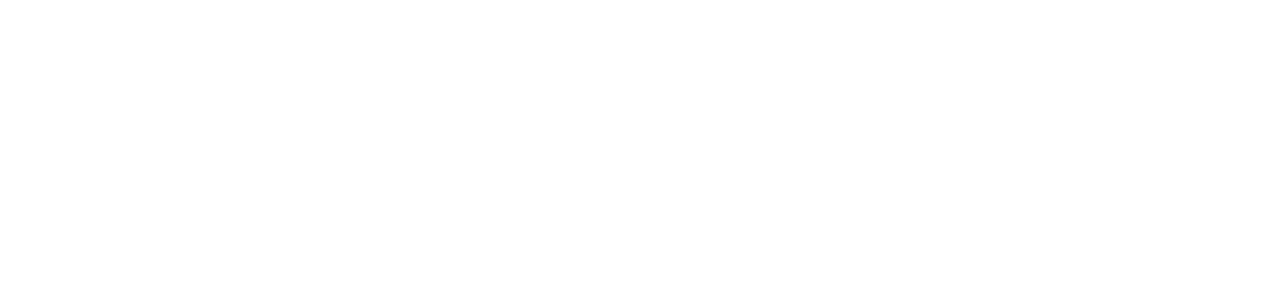
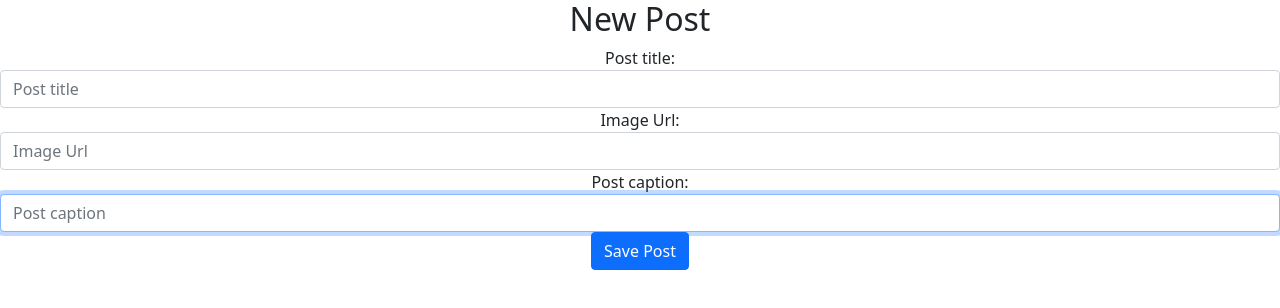
Before and after one commit to angela-therese/gifter, a React (Create React App) app in the folder Gifter/client/gifter/: page /post/edit/1 in a window 1280 px wide. Before the commit this address had no page. Shown: the top 308 px of the page. Built offline with nearby package versions, Linux system fonts and the light colour scheme.

Commit message:
non-persistent like button and delete button

```diff
--- a/Gifter/client/gifter/src/components/ApplicationViews.js
+++ b/Gifter/client/gifter/src/components/ApplicationViews.js
@@ -19,9 +19,11 @@ const ApplicationViews = () => {
         {/* <PostForm /> */}
       </Route>
 
+     < Route path="/post/edit/:id" element={<PostForm/>}>
+     </Route>
+
       <Route path="/post/:id" element={<PostDetails/>} >
       </Route>
-
 
       <Route path="/users" element={<UserList/>}>
       </Route>
--- a/Gifter/client/gifter/src/components/Post/Post.js
+++ b/Gifter/client/gifter/src/components/Post/Post.js
@@ -1,10 +1,57 @@
-import React from "react";
+import React, { useContext } from "react";
 import { Card, CardImg, CardBody } from "reactstrap";
-import { Link } from "react-router-dom";
+import { Link, useParams, useNavigate } from "react-router-dom";
+import { PostContext } from "../../providers/PostProvider";
+
+
+
+
 
 
 const Post = ({ post }) => {
+  const navigate = useNavigate();
+
+  const { deletePost} =useContext(PostContext)
+
+  const handlePostDelete = () => {
+    deletePost(post.id)
+        .then(() => {
+           navigate('/')
+        })
+
+  }
+
+  if(post.userProfile.id === 4)
+  {
   return (
+    <Card className="m-4">
+       <Link to={`/user/${post.userProfile.id}`}><p className="text-left px-2">Posted by: {post.userProfile.name}</p></Link>
+      <CardImg top src={post.imageUrl} alt={post.title} />
+      <CardBody>
+        <Link to={`/post/${post.id}`}>
+          <strong>{post.title}</strong>
+        </Link>
+        <p>{post.caption}</p>
+       <section>
+         <Link to={`/post/edit/${post.id}`}>
+        <button>Edit</button>
+       </Link>
+        <button onClick={handlePostDelete}>Delete</button>
+
+       </section>
+
+        <p>Comments</p>
+        {/* {post.comments.map((p) => {
+          return <p key={post.id}>{p.message}</p>
+        })
+        } */}
+      </CardBody>
+    </Card>
+  )
+  }
+  else
+  {
+    return (
     <Card className="m-4">
        <Link to={`/user/${post.userProfile.id}`}><p className="text-left px-2">Posted by: {post.userProfile.name}</p></Link>
       <CardImg top src={post.imageUrl} alt={post.title} />
@@ -18,10 +65,10 @@ const Post = ({ post }) => {
           return <p key={post.id}>{p.message}</p>
         })
         } */}
-
       </CardBody>
     </Card>
-  );
+  );}
+
 };
 
 export default Post;
--- a/Gifter/client/gifter/src/components/Post/PostDetails.js
+++ b/Gifter/client/gifter/src/components/Post/PostDetails.js
@@ -7,6 +7,7 @@ const PostDetails = () => {
   const [post, setPost] = useState();
   const { getPost } = useContext(PostContext);
   const { id } = useParams();
+  const [count, setCount] = useState(0)
 
   useEffect(() => {
     getPost(id).then(setPost);
@@ -16,11 +17,22 @@ const PostDetails = () => {
     return null;
   }
 
+
+
+  function countLikes(){
+
+      setCount(count + 1)
+
+  }
+
+
   return (
     <div className="container">
       <div className="row justify-content-center">
         <div className="col-sm-12 col-lg-6">
           <Post post={post} />
+          <button onClick={countLikes}>Like</button>
+          <p id="counter-label">{count} likes</p>
           {/* <ListGroup>
             {post.comments?.map((c) => (
               <ListGroupItem>{c.message}</ListGroupItem>
--- a/Gifter/client/gifter/src/components/Post/PostForm.js
+++ b/Gifter/client/gifter/src/components/Post/PostForm.js
@@ -1,7 +1,7 @@
 import React, { useContext, useState } from "react";
 import { PostContext } from "../../providers/PostProvider";
 // import PostList from "./PostList";
-import { useNavigate} from "react-router-dom";
+import { useNavigate, useParams} from "react-router-dom";
 
 
 const currentTime = new Date();
@@ -21,7 +21,7 @@ const PostForm = () => {
 
     }
   )
-
+   const {postId} = useParams();
   const navigate = useNavigate();
 
     const handleControlledInputChange = (event) => {
@@ -38,6 +38,7 @@ const PostForm = () => {
 
     // Stop auto refreshing
     const handleClickSavePost = (event) => {
+
       event.preventDefault() //Prevents the browser from submitting the form
       const newPost = { ...post}
       addPost(post).then((p) => {
@@ -47,15 +48,16 @@ const PostForm = () => {
       })
     }
 
+    if(postId){
 
       return (
         <div>
         <form className="postForm">
-          <h2 className="postForm__title">New Post</h2>
+            <h2 className="postForm__title">{postId ? <>Edit Post</> : <>New Post</>}</h2>
             <fieldset>
                 <div className="form-group">
                     <label htmlFor="title">Post title:</label>
-                  <input type="text" id="title" onChange={handleControlledInputChange} required autoFocus className="form-control" placeholder="Post title" value={post.title}/>
+                    <input type="text" id="title" onChange={ handleControlledInputChange} required autoFocus className="form-control" placeholder="Post title" value={post.title}/>
                 </div>
             </fieldset>
             <fieldset>
@@ -79,5 +81,43 @@ const PostForm = () => {
         {/* <PostList /> */}
         </div>
       )
+    }
+
+    else{
+      return (
+        <div>
+        <form className="postForm">
+            <h2 className="postForm__title">{postId ? <>Edit Post</> : <>New Post</>}</h2>
+            <fieldset>
+                <div className="form-group">
+                    <label htmlFor="title">Post title:</label>
+                    <input type="text" id="title" onChange={ handleControlledInputChange} required autoFocus className="form-control" placeholder="Post title" value={post.title}/>
+                </div>
+            </fieldset>
+            <fieldset>
+            <div className="form-group">
+                    <label htmlFor="imageUrl">Image Url:</label>
+                    <input type="text" id="imageUrl" onChange={handleControlledInputChange} required autoFocus className="form-control" placeholder="Image Url" value={post.imageUrl}/>
+                </div>
+            </fieldset>
+            <fieldset>
+            <div className="form-group">
+                    <label htmlFor="caption">Post caption:</label>
+                    <input type="text" id="caption" onChange={handleControlledInputChange} required autoFocus className="form-control" placeholder="Post caption" value={post.caption}/>
+                </div>
+
+            </fieldset>
+            <button className="btn btn-primary"
+              onClick={handleClickSavePost}>
+              Save Post
+            </button>
+        </form>
+        {/* <PostList /> */}
+        </div>
+      )
+
+
+    }
+
   };
 export default PostForm;
--- a/Gifter/client/gifter/src/providers/PostProvider.js
+++ b/Gifter/client/gifter/src/providers/PostProvider.js
@@ -1,4 +1,5 @@
 import React, { useState } from "react";
+
 
 
 export const PostContext = React.createContext();
@@ -6,7 +7,7 @@ export const PostContext = React.createContext();
 
 export const PostProvider = (props) => {
   const [posts, setPosts] = useState([]);
-  const [ searchTerms, setSearchTerms ] = useState("")
+  const [searchTerms, setSearchTerms] = useState("")
 
   const getAllPosts = () => {
     return fetch("/api/post/GetWithComments")
@@ -34,10 +35,28 @@ const getPost = (id) => {
     return fetch(`/api/post/${id}`).then((res) => res.json());
   };
 
+  const updatePost = (post) => {
+    return fetch(`/api/post/${post.id}`,
+    {
+      method: "PUT",
+      headers: {
+        "Content-Type": "application/json"
+      },
+      body: JSON.stringify(post)
+    })
+.then(getAllPosts)
+};
 
+const deletePost = id => {
+  return fetch(`/api/Post/${id}`, {
+      method: "DELETE"
+  })
+      .then(getAllPosts)
+
+}
 
 return (
-    <PostContext.Provider value={{ posts, getAllPosts, getPost, addPost, searchPosts, searchTerms, setSearchTerms}}>
+  <PostContext.Provider value={{ posts, getAllPosts, getPost, addPost, searchPosts, updatePost, searchTerms, deletePost, setSearchTerms }}>
     {props.children}
   </PostContext.Provider>
 );
```
Lines whose indentation alone changed are shown as unchanged.
